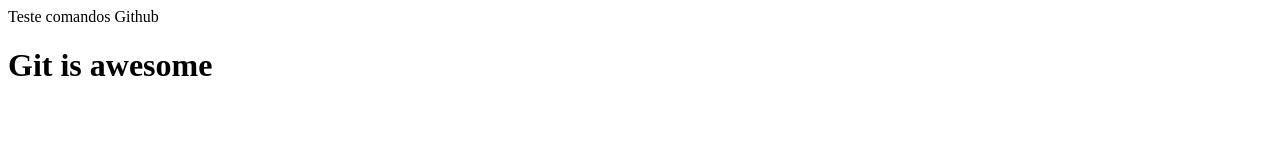
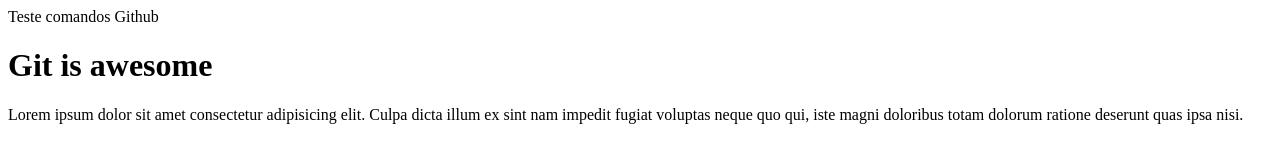
Before and after one commit to tavaresjana/GitHubCourse, a plain HTML site: page index.html in a window 1280 px wide. Drawn offline with Linux system fonts and the light colour scheme.

Commit message:
Added paragraph

```diff
--- a/index.html
+++ b/index.html
@@ -10,5 +10,6 @@
 <body>
     Teste  comandos  Github
     <h1>Git is awesome</h1>
+    <p>Lorem ipsum dolor sit amet consectetur adipisicing elit. Culpa dicta illum ex sint nam impedit fugiat voluptas neque quo qui, iste magni doloribus totam dolorum ratione deserunt quas ipsa nisi.</p>
 </body>
 </html>
```
